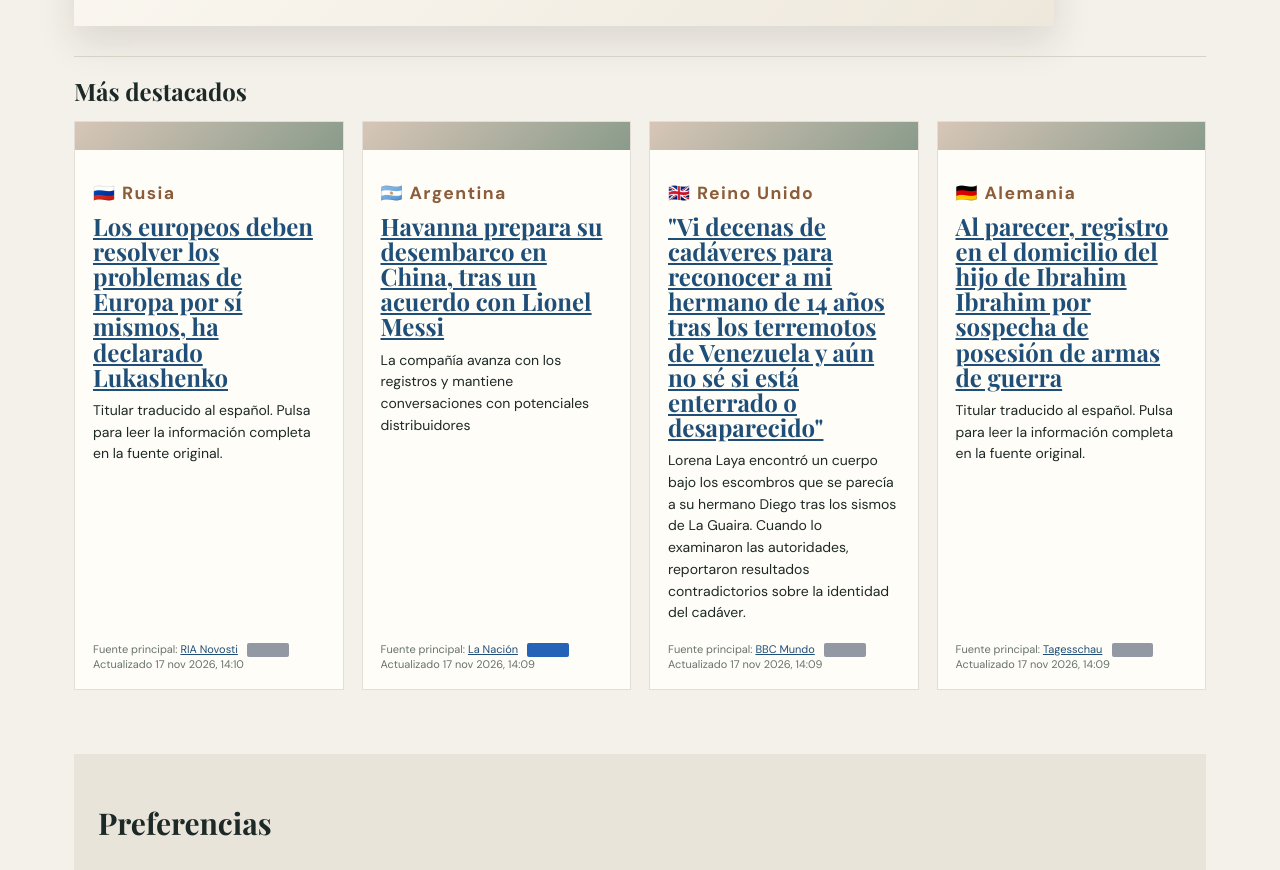
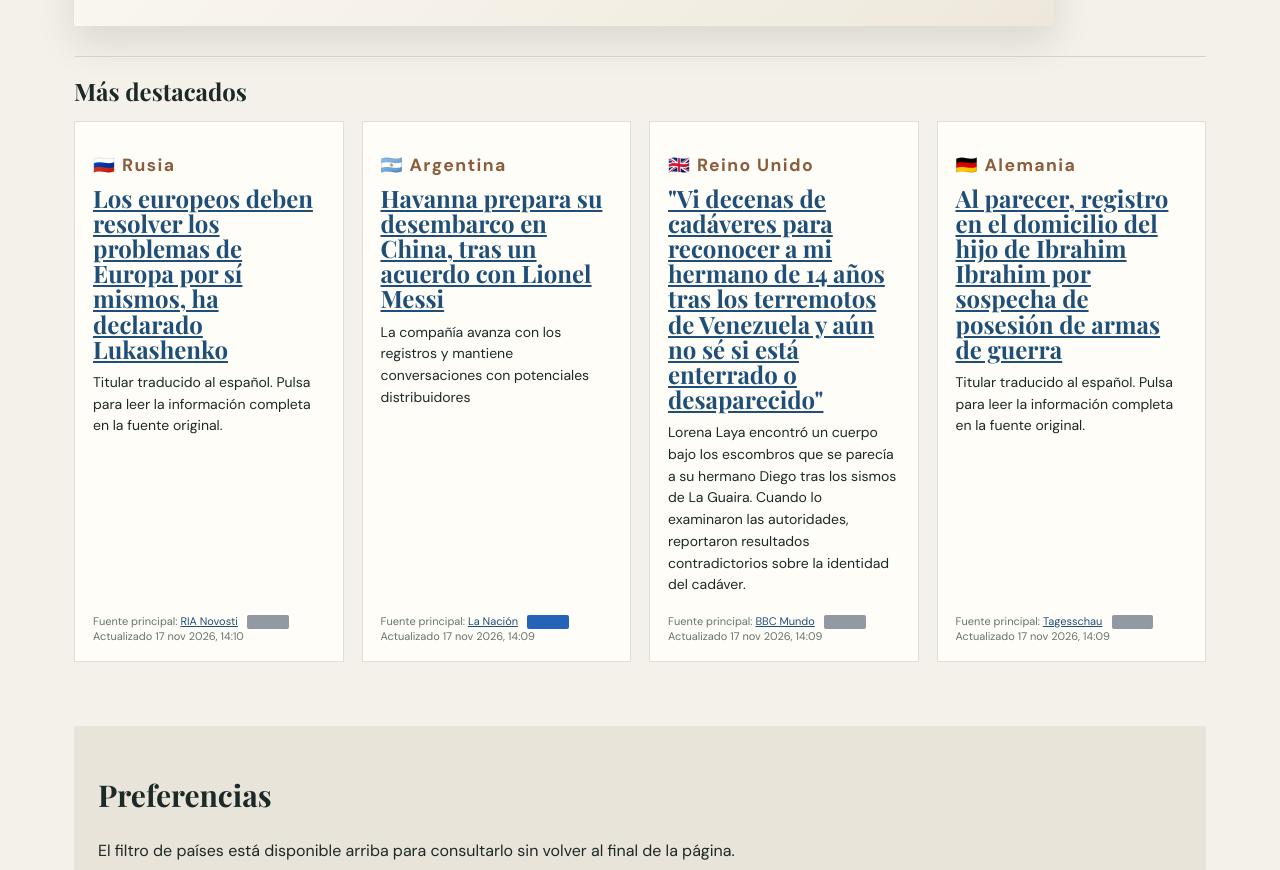
Before and after one commit to jalfpozuelo-alt/mi-actualidad, a React (Vite) app: page / in a window 1280 px wide. Shown: the part 1113-1983 px from the top of the page. Built offline with nearby package versions, Linux system fonts and the light colour scheme.

Commit message:
Mejorar imágenes de portada y noticias
* fix: avoid artificial placeholder for lead stories

* Mostrar imágenes disponibles en todas las noticias

```diff
--- a/src/main.tsx
+++ b/src/main.tsx
@@ -40,13 +40,14 @@ function App(){
  const editionStamp=stories.length?new Date(Math.max(...stories.map(s=>new Date(s.updatedAt||0).getTime()))):null;
  const edition=editionStamp?editionStamp.toLocaleDateString('es-ES',{dateStyle:'long'}):'sin edición disponible';
  const editionTime=editionStamp?editionStamp.toLocaleTimeString('es-ES',{hour:'2-digit',minute:'2-digit'}):'';
+ const leadStory=cover.find(s=>s.image)||cover[0];
  const nextUpdate=()=>{const next=new Date();next.setHours(7,0,0,0);if(next<=new Date())next.setDate(next.getDate()+1);return next.toLocaleString('es-ES',{weekday:'long',hour:'2-digit',minute:'2-digit'}).replace(/^./,c=>c.toUpperCase())};
  return <div className={dark?'app dark':'app'}><header><div className="eyebrow">EDICIÓN · {edition.toUpperCase()}{editionTime&&<> · {editionTime} H</>}</div><div className="brand"><span>MI</span> ACTUALIDAD <button onClick={()=>setDark(!dark)} aria-label="Cambiar modo">{dark?'☼':'☾'}</button></div><p className="dek">Un periódico internacional, en español y con contexto.</p></header>
  <nav aria-label="Secciones">{tabs.map(t=><button className={tab===t?'active':''} onClick={()=>setTab(t)} key={t}>{t}</button>)}</nav>
  {isNewsTab&&<div className="countryBar"><button className="filterToggle" onClick={()=>setFilterOpen(!filterOpen)} aria-expanded={filterOpen}>FILTRAR PAÍSES <span>{selected.length}/{countries.length}</span>⌄</button>{filterOpen&&<div className="countryMenu"><button className="countryBulk" onClick={()=>setSelected(selected.length===countries.length?[]:countries)}>{selected.length===countries.length?'DESELECCIONAR TODOS':'SELECCIONAR TODOS'}</button>{countries.map(c=><label key={c}><input type="checkbox" checked={selected.includes(c)} onChange={e=>setSelected(e.target.checked?[...selected,c]:selected.filter(x=>x!==c))}/>{flags[c]} {c}</label>)}<button className="closeFilter" onClick={()=>setFilterOpen(false)}>LISTO</button></div>}</div>}
  <main>{isNewsTab&&<><div className="toolbar"><div><small className="scheduleInfo">Actualización automática diaria a las 07:00 h · Próxima: {nextUpdate()}</small></div><button onClick={refresh} disabled={updating}>{updating?'COMPROBANDO…':'ACTUALIZAR NOTICIAS'}</button><button className="secondaryRefresh" onClick={()=>window.location.reload()} aria-label="Recargar edición">↻ RECARGAR EDICIÓN</button></div>{pipeline&&<div className="notice" aria-live="polite"><span>{pipeline}</span>{lastChecked&&<small className="lastChecked">Última comprobación: {lastChecked}</small>}</div>}</>}
- {tab==='EUROPA POLÍTICA'?<EuropaPolitica/>:tab==='TAL DÍA COMO HOY'?<TalDia/>:tab==='PORTADA'?<><section className="hero"><p className="kicker">PORTADA</p><p className="heroLead">Las noticias que importan, explicadas con claridad.</p><p className="heroNote">Fuentes abiertas, contexto y lectura directa del original.</p></section>{cover[0]&&<div className="leadStory"><Card s={cover[0]} showImage={true} showEditorial={true}/></div>}<div className="frontSecondary"><h2>Más destacados</h2><div className="grid">{cover.slice(1).map(s=><Card s={s} key={s.id} showImage={false} showEditorial={true}/>)}</div></div></>:<><section className="sectionHead"><p className="kicker">{tab}</p><h1>Actualidad de {tab.toLowerCase()}</h1></section><div className="grid">{visible.map(s=><Card s={s} key={s.id} showImage={tab==='TECNOLOGÍA E IA'}/>)}</div></>}
+ {tab==='EUROPA POLÍTICA'?<EuropaPolitica/>:tab==='TAL DÍA COMO HOY'?<TalDia/>:tab==='PORTADA'?<><section className="hero"><p className="kicker">PORTADA</p><p className="heroLead">Las noticias que importan, explicadas con claridad.</p><p className="heroNote">Fuentes abiertas, contexto y lectura directa del original.</p></section>{leadStory&&<div className="leadStory"><Card s={leadStory} showImage={true} showPlaceholder={false} showEditorial={true}/></div>}<div className="frontSecondary"><h2>Más destacados</h2><div className="grid">{cover.filter(s=>s.id!==leadStory?.id).map(s=><Card s={s} key={s.id} showImage={true} showPlaceholder={false} showEditorial={true}/>)}</div></div></>:<><section className="sectionHead"><p className="kicker">{tab}</p><h1>Actualidad de {tab.toLowerCase()}</h1></section><div className="grid">{visible.map(s=><Card s={s} key={s.id} showImage={true} showPlaceholder={false}/>)}</div></>}
  <section className="settings"><h2>Preferencias</h2><p>El filtro de países está disponible arriba para consultarlo sin volver al final de la página.</p><div className="actions"><button onClick={exportConfig}>EXPORTAR CONFIGURACIÓN</button><label className="button">IMPORTAR CONFIGURACIÓN<input type="file" accept="application/json" onChange={importConfig}/></label></div></section></main><div className="mobileNav" aria-label="Navegación móvil"><button className={tab==='PORTADA'?'active':''} onClick={()=>setTab('PORTADA')}>⌂<span>Portada</span></button><button className={tab==='ESPAÑA'?'active':''} onClick={()=>setTab('ESPAÑA')}>🇪🇸<span>España</span></button><button className={tab==='INTERNACIONAL'?'active':''} onClick={()=>setTab('INTERNACIONAL')}>🌐<span>Internacional</span></button><button className={tab==='TECNOLOGÍA E IA'?'active':''} onClick={()=>setTab('TECNOLOGÍA E IA')}>✦<span>Tecnología</span></button><button className={mobileMore?'active':''} onClick={()=>setMobileMore(!mobileMore)}>☰<span>Más</span></button>{mobileMore&&<div className="mobileMore"><button onClick={()=>{setTab('EUROPA POLÍTICA');setMobileMore(false)}}>Europa Política</button><button onClick={()=>{setTab('TAL DÍA COMO HOY');setMobileMore(false)}}>Tal día como hoy</button></div>}</div><footer>MI ACTUALIDAD · Creado y editado por Alfonso Pozuelo · Producto editorial estático · Fuentes y resúmenes reales se incorporarán mediante GitHub Actions.</footer></div>;
 }
-function Card({s,showImage=false,showEditorial=true}:{s:Story;showImage?:boolean;showEditorial?:boolean}){return <article className="card">{showImage&&s.image?<img className="storyImage" src={s.image} alt=""/>:<div className="placeholder" aria-hidden="true"/>}<div className="meta">{flags[s.country]||'🌐'} {s.country}</div><h3><a href={s.source.url} target="_blank" rel="noreferrer">{s.title}</a></h3><p>{s.summary||'Titular disponible en la fuente original.'}</p><div className="source">Fuente principal: <a href={s.source.url} target="_blank" rel="noreferrer">{s.source.name}</a> {showEditorial&&<span className={`sourceBias sourceBias-${editorialSource(s.source.name).bias}`} title={editorialSource(s.source.name).label} aria-label={editorialSource(s.source.name).label}/>}<br/>Actualizado {new Date(s.updatedAt).toLocaleString('es-ES',{dateStyle:'medium',timeStyle:'short'})}</div></article>}
+function Card({s,showImage=false,showPlaceholder=true,showEditorial=true}:{s:Story;showImage?:boolean;showPlaceholder?:boolean;showEditorial?:boolean}){return <article className="card">{showImage&&s.image?<img className="storyImage" src={s.image} alt=""/>:showPlaceholder?<div className="placeholder" aria-hidden="true"/>:null}<div className="meta">{flags[s.country]||'🌐'} {s.country}</div><h3><a href={s.source.url} target="_blank" rel="noreferrer">{s.title}</a></h3><p>{s.summary||'Titular disponible en la fuente original.'}</p><div className="source">Fuente principal: <a href={s.source.url} target="_blank" rel="noreferrer">{s.source.name}</a> {showEditorial&&<span className={`sourceBias sourceBias-${editorialSource(s.source.name).bias}`} title={editorialSource(s.source.name).label} aria-label={editorialSource(s.source.name).label}/>}<br/>Actualizado {new Date(s.updatedAt).toLocaleString('es-ES',{dateStyle:'medium',timeStyle:'short'})}</div></article>}
 createRoot(document.getElementById('root')!).render(<App/>);
```
